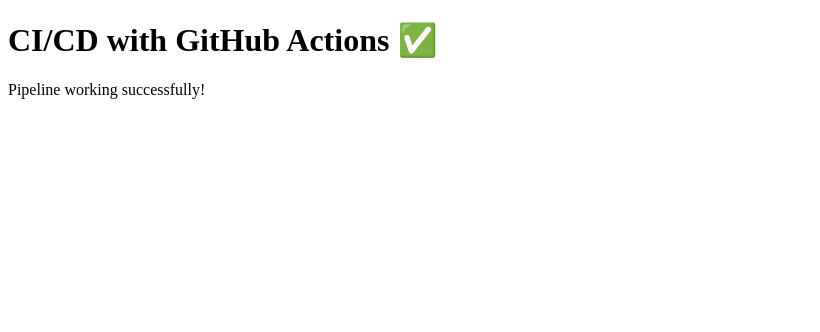
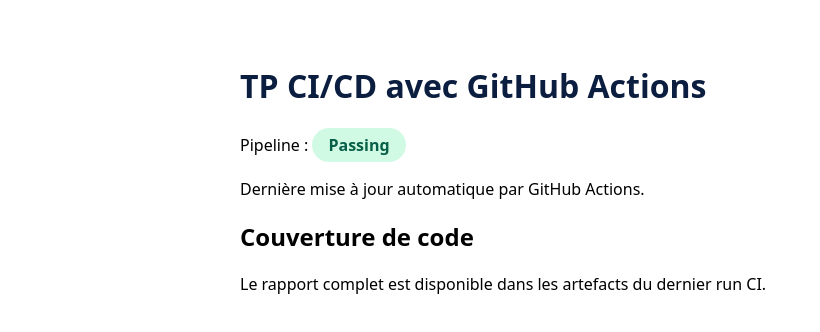
Before and after one commit to OussamaIDOMAR/tp-cicd-actions, a website: page public/index.html in a window 1280 px wide. Shown: the whole page, without its empty margins (0-820 px from the left). Drawn offline with Linux system fonts and the light colour scheme.

```diff
--- a/public/index.html
+++ b/public/index.html
@@ -1,11 +1,24 @@
 <!DOCTYPE html>
-<html>
+<html lang="fr">
 <head>
-  <meta charset="UTF-8">
-  <title>TP CI/CD</title>
+<meta charset="UTF-8">
+<title>TP CI/CD - Rapport</title>
+<style>
+body { font-family: system-ui; max-width: 800px;
+margin: 4rem auto; padding: 0 1rem; }
+h1 { color: #0B1E3F; }
+.badge { display: inline-block; padding: 6px 16px;
+border-radius: 20px; font-weight: bold; }
+
+.green { background: #D1FAE5; color: #065F46; }
+</style>
 </head>
 <body>
-  <h1>CI/CD with GitHub Actions ✅</h1>
-  <p>Pipeline working successfully!</p>
+<h1>TP CI/CD avec GitHub Actions</h1>
+<p>Pipeline : <span class="badge green">Passing</span></p>
+<p>Dernière mise à jour automatique par GitHub Actions.</p>
+<h2>Couverture de code</h2>
+<p>Le rapport complet est disponible dans les artefacts
+du dernier run CI.</p>
 </body>
 </html>
```
